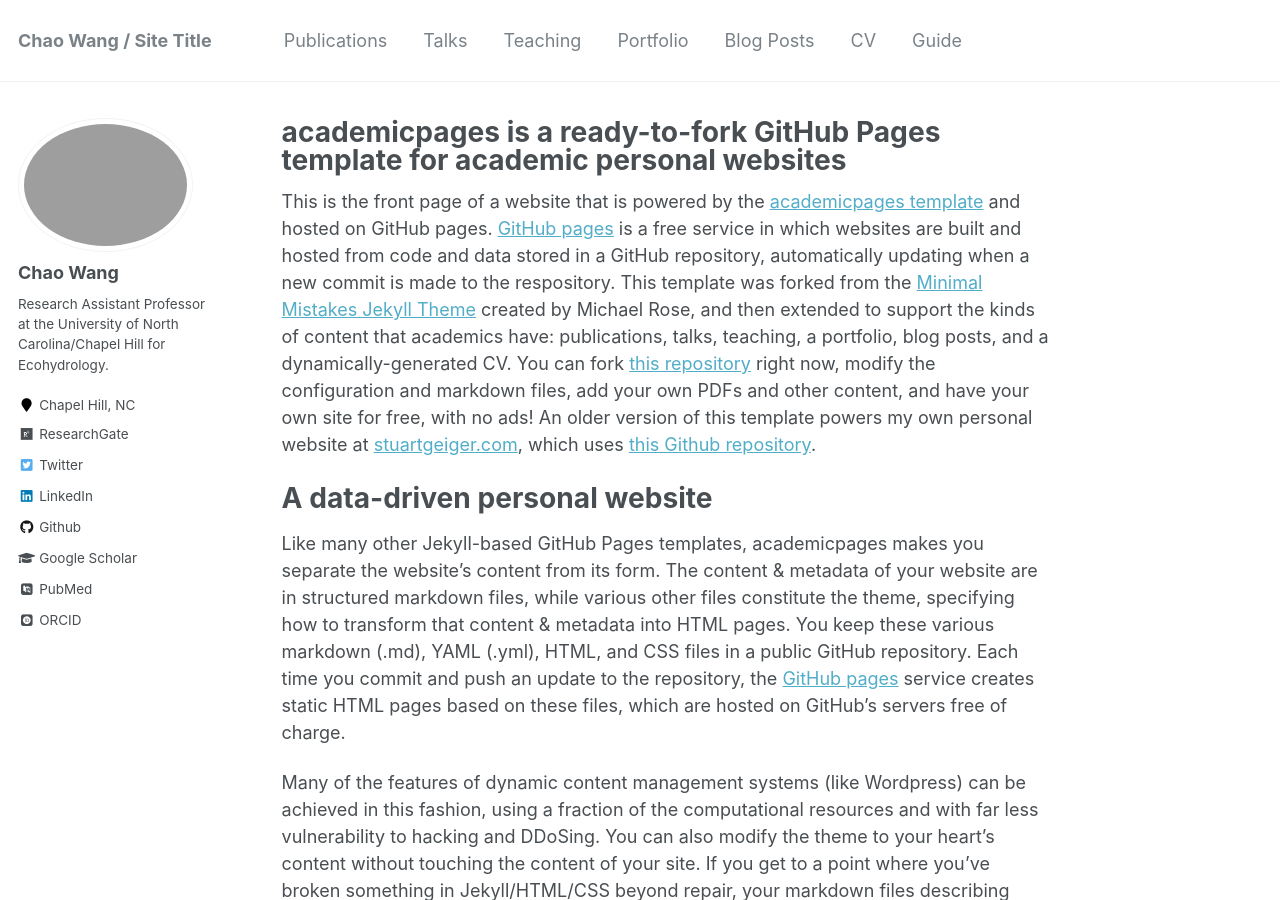
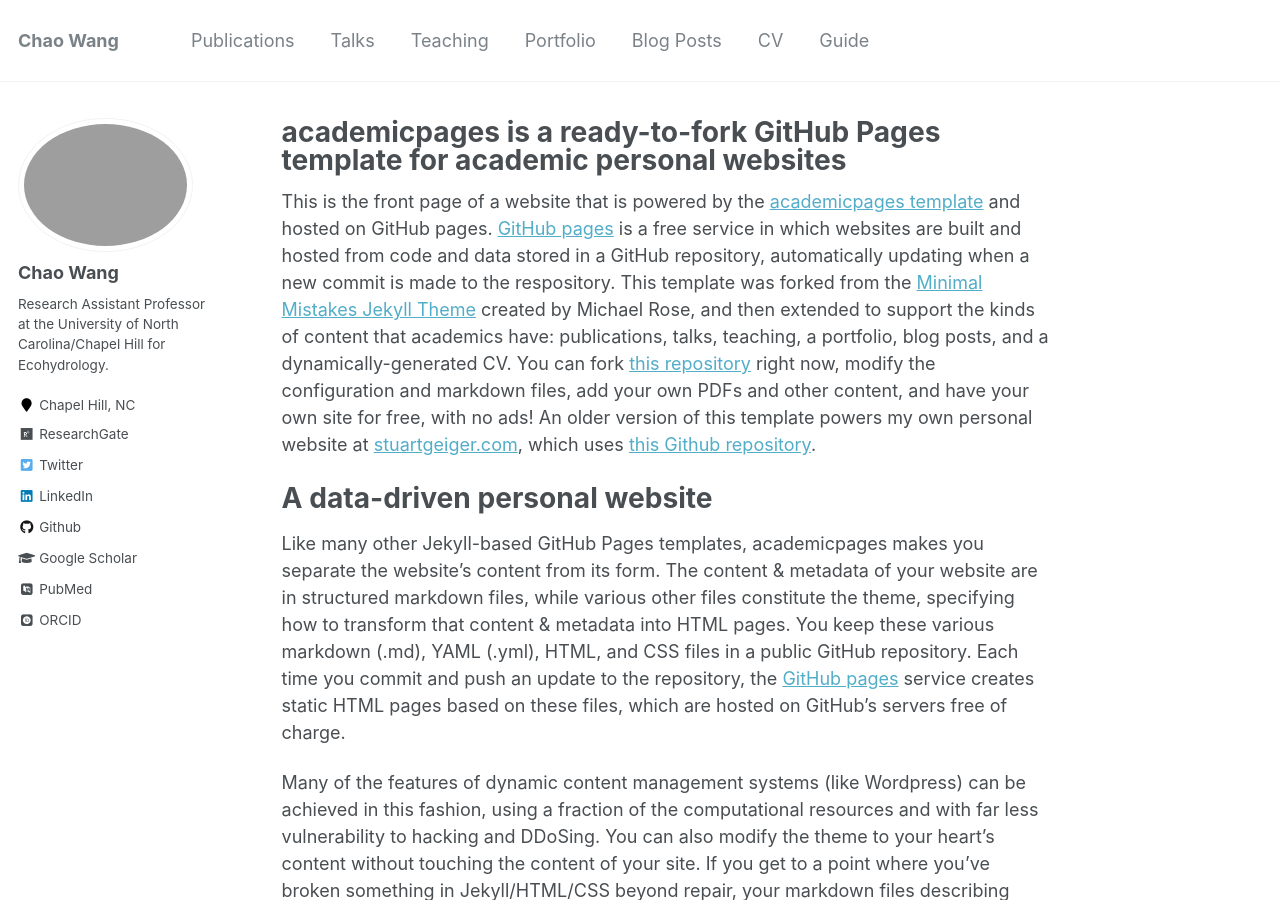
Before and after one commit to ChaoEcohydroRS/GlobalEcoHydro, a Jekyll site: the page built from _pages/about.md, in a window 1280 px wide and 900 px high. Built offline with Jekyll 4.4.1, drawn with Linux system fonts in a browser that asks for light colours; some web fonts are replaced.

Commit message:
Update _config.yml

```diff
--- a/_config.yml
+++ b/_config.yml
@@ -7,7 +7,7 @@
 
 # Site Settings
 locale                   : "en-US"
-title                    : "Chao Wang / Site Title"
+title                    : "Chao Wang"
 title_separator          : "-"
 name                     : &name "Chao Wang"
 description              : &description "Chao Wang's personal website"
```
